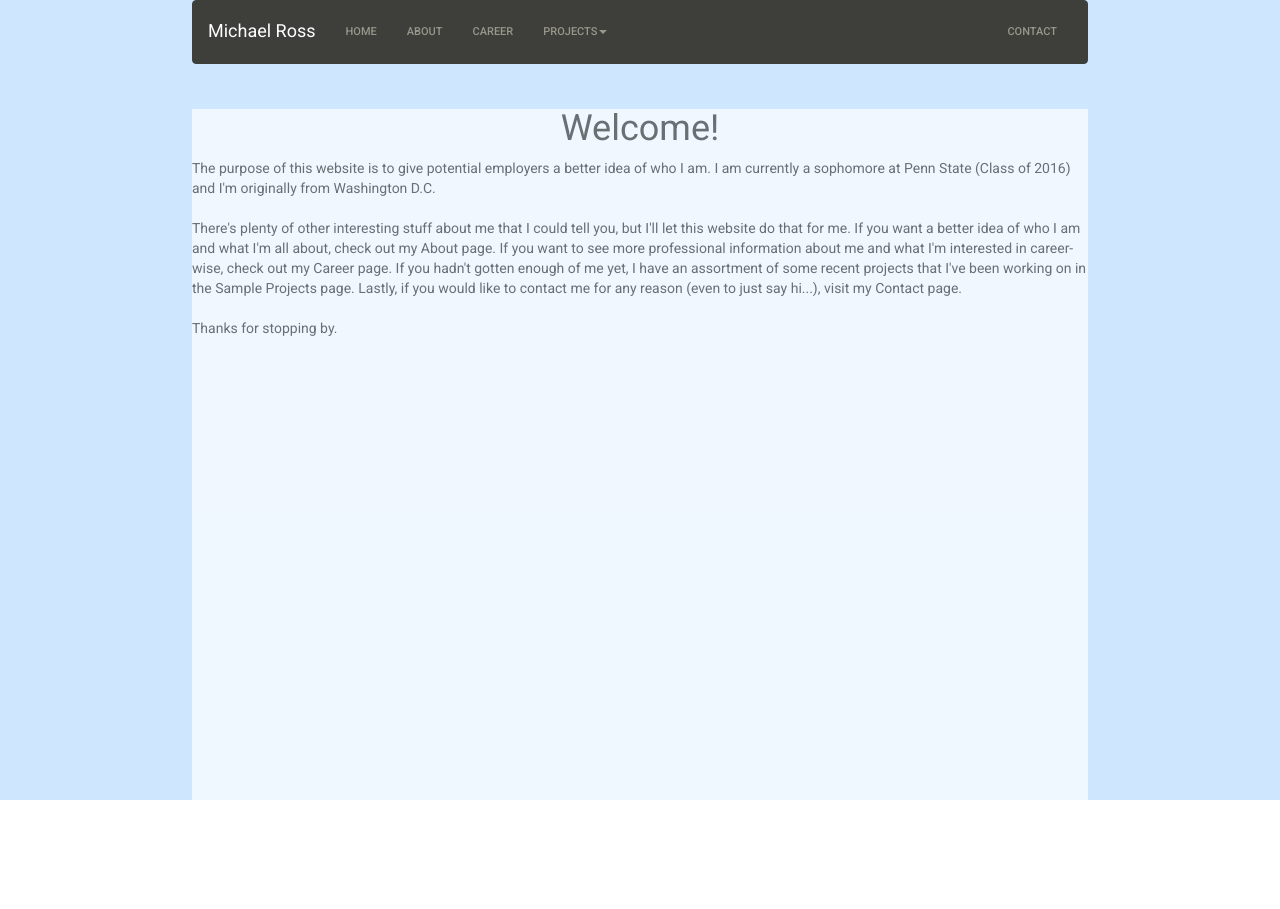
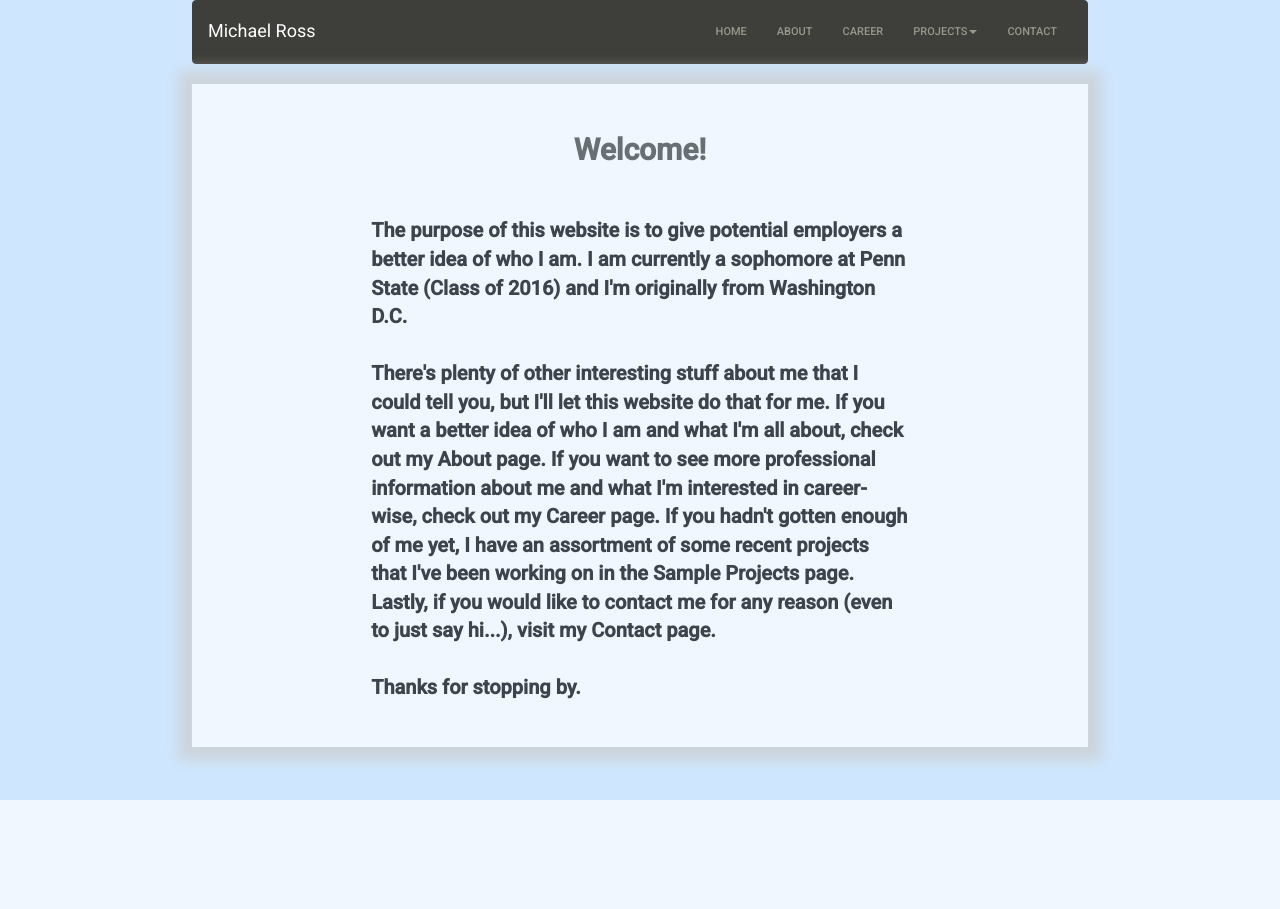
Before and after one commit to mdr5325/mdr5325.github.io, a PHP site: page / in a window 1280 px wide. After the commit the page ends 800 px from the top, so only its background shows below. Run offline with PHP 8.4, Linux system fonts and the light colour scheme; some libraries are stand-ins or nearby versions.

Commit message:
made a few changes

```diff
--- a/css/custom.css
+++ b/css/custom.css
@@ -1,27 +1,42 @@
 .background
 {
   background-color: #CEE7FF;
+  height:100%;
 }
 
 .inner-container
 {
   margin-left: 15%;
   margin-right: 15%;
-  height:100%;
+  height:auto;
 }
 
 .transbox
 {
-  height:100%;
+  height:auto;
   background-color: #ffffff;
   opacity:0.7;
   filter:alpha(opacity=70);
+  box-shadow: 0 0 1em 1em #ccc;
+
 
 }
 
-div.transbox p
+.title
 {
-  margin: 5%;
+  padding-top:5%;
+  text-align:center;
+  font-size:30px;
+  font-weight: bold;
+
+}
+
+.inner-text
+{
+  margin-left:15%;
+  margin-right:15%;
   font-weight: bold;
   color: #000000;
+  font-size:20px;
+  padding:5%;
 }
--- a/index.html
+++ b/index.html
@@ -19,7 +19,7 @@
 
 
 
-  <div class= "background" id="background" style="height:100%" >
+  <div class= "background" id="background" >
     <div class="inner-container">
       <nav class="navbar navbar-default">
         <div class="container-fluid">
@@ -35,10 +35,14 @@
 
           <div class="collapse navbar-collapse" id="bs-example-navbar-collapse-1">
             <ul class="nav navbar-nav">
+
+
+
+            </ul>
+            <ul class="nav navbar-nav navbar-right">
               <li><a href="#">Home <span class="sr-only">(current)</span></a></li>
               <li><a href="about.html">About</a></li>
               <li><a href="#">Career</a></li>
-
               <li class="dropdown">
                 <a href="#" class="dropdown-toggle" data-toggle="dropdown" role="button" aria-expanded="false">Projects<span class="caret"></span></a>
                 <ul class="dropdown-menu" role="menu">
@@ -51,21 +55,18 @@
                   <li><a href="#">One more separated link</a></li>
                 </ul>
               </li>
-            </ul>
-            <ul class="nav navbar-nav navbar-right">
               <li><a href="#">Contact</a></li>
+
             </ul>
           </div>
         </div>
       </nav>
 
       <div class="transbox">
-        <p>
-        <div >
-          <h1 style="text-align:center">
-            Welcome!
-          </h1>
+        <div class="title">
+          Welcome!
         </div>
+        <div class= "inner-text">
           The purpose of this website is to give potential employers a better idea of who I am. I am currently a sophomore at Penn State (Class of 2016) and I'm originally from Washington D.C.
           <br>
           <br>
@@ -73,7 +74,7 @@
           <br>
           <br>
           Thanks for stopping by.
-        </p>
+        </div>
       </div>
 
     </div>
```
Also changed, not shown: about.html (+1 -7 lines).
